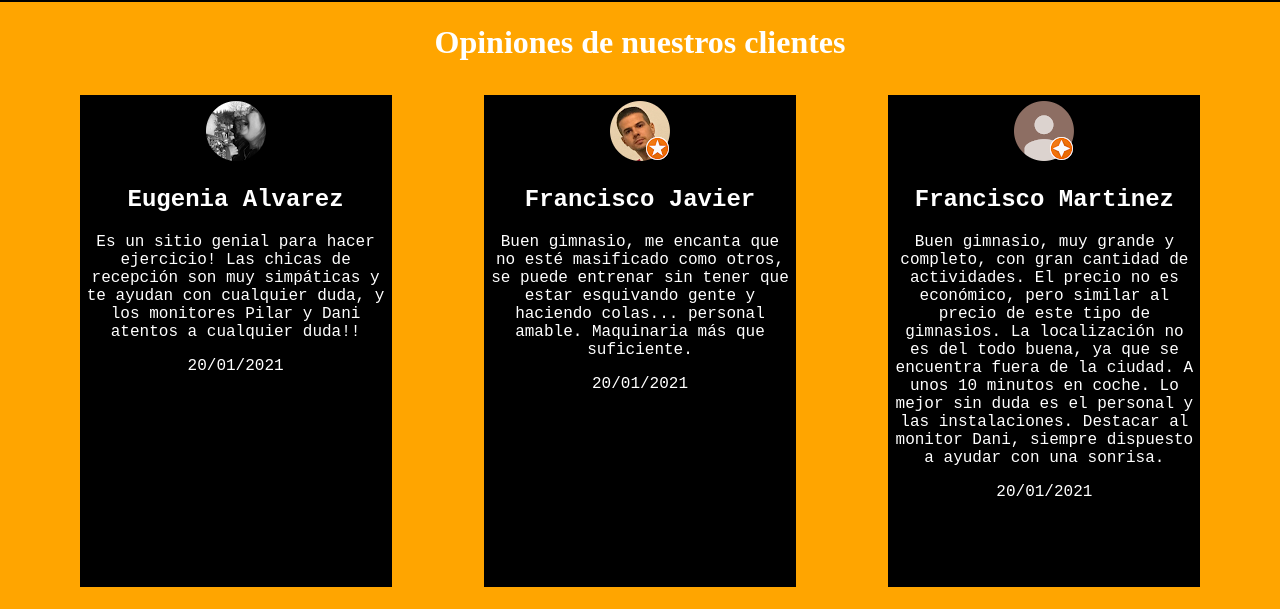
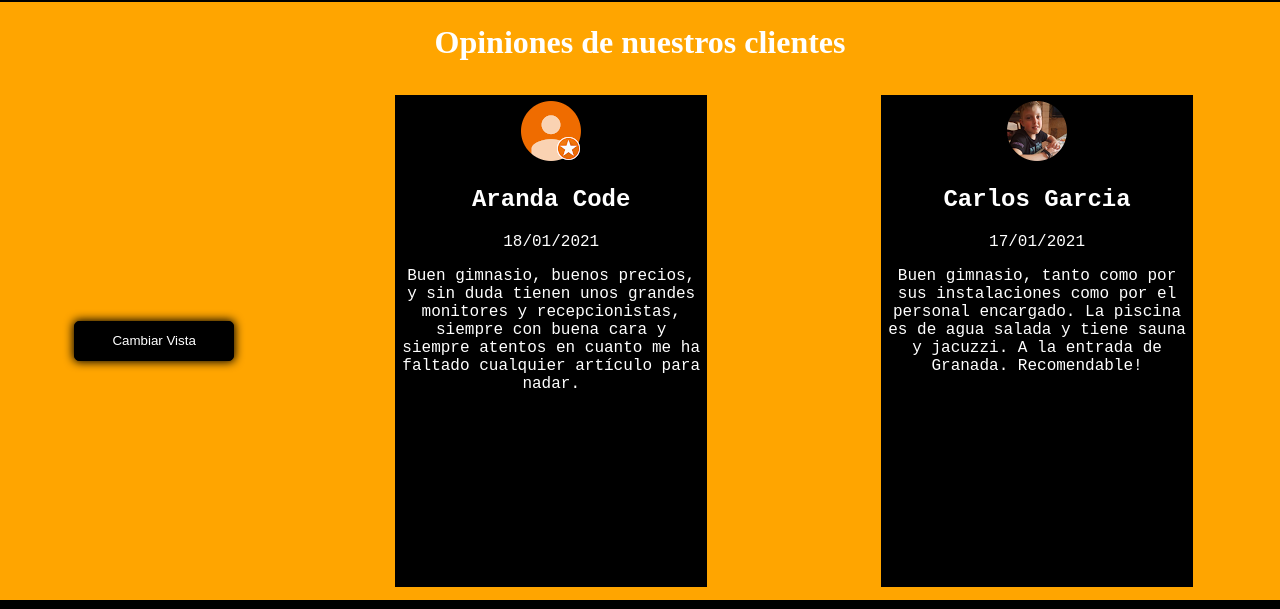
Before and after one commit to maariio17/ProyectoLandingApp, a plain HTML site: page index.html in a window 1280 px wide. Shown: the part 1723-2332 px from the top of the page. Drawn offline with nearby package versions, Linux system fonts and the light colour scheme.

Commit message:
LandingPage

```diff
--- a/index.html
+++ b/index.html
@@ -97,6 +97,7 @@
         <div class="testimonios">
             <h1>Opiniones de nuestros clientes</h1>
             <div id="testimonio">
+                <button id="vista">Cambiar Vista</button>
             </div>
         </div>
         <button id="subir">
--- a/main.js
+++ b/main.js
@@ -154,30 +154,31 @@ let arrTestimonios=[]
 let fTestimonios=$.ajax({
     url: "servtest.json",
     success: function (response) {
-        //console.log(respuesta);
-        var idTestimonio = $("#testimonio");
-        $.each(response.Testimonios, function (index, elemento) {
-            idTestimonio.append(
-                '<div class="testimonio">' +
-                    '<img src=' +elemento.ImagenCliente+ '>'+
-                    '<h2>' +elemento.NombreCliente + '</h2>' +
-                    '<p>' +elemento.Comentario + '<p>' +
-                    '<p>' +elemento.Fecha + '</p>' +
-                '</div>'
-            );
-            arrTestimonios.push(idTestimonio);
-            //console.log(arrTestimonios);
+        $.each(response.Testimonios, function (index, el) {
+            const article=$('<div>').attr("class", "testimonio");
+            const img=$('<img>').attr('src',el.ImagenCliente);
+            const name=$('<h2>').text(el.NombreCliente);
+            const text=$('<p>').text(el.Comentario);
+            const date=$('<p>').text(el.Fecha).attr('style','text-align:center');
+            let art= $(article)
+            .append(img)
+            .append(name)
+            .append(date)
+            .append(text);
+            arrTestimonios.push(article);
+            console.dir(article);
         });
+
         function testimonioAleatorio(){
             let randomTestimonios=[];
             for (let i = 0; i < 3; i++) {
                 let random= Math.floor( Math.random() * (arrTestimonios.length));
                 randomTestimonios.push(random);
+
             }
-            console.dir(randomTestimonios);
             for (let i = 0; i < randomTestimonios.length; i++) {
                 console.log(i);
-                $('#testimonio').prepend(arrTestimonios[randomTestimonios[i]]);
+                $('#testimonio').append(arrTestimonios[randomTestimonios[i]]);
             }
         }
         testimonioAleatorio();
--- a/servtest.json
+++ b/servtest.json
@@ -8,6 +8,8 @@
     "ImagenCliente":"Imagenes/cliente1.png", "NombreCliente": "Eugenia Alvarez", "Comentario": "Es un sitio genial para hacer ejercicio! Las chicas de recepción son muy simpáticas y te ayudan con cualquier duda, y los monitores Pilar y Dani atentos a cualquier duda!!", "Fecha": "20/01/2021"},
     {"ImagenCliente":"Imagenes/cliente2.png", "NombreCliente": "Francisco Javier", "Comentario": "Buen gimnasio, me encanta que no esté masificado como otros, se puede entrenar sin tener que estar esquivando gente y haciendo colas... personal amable. Maquinaria más que suficiente.", "Fecha": "20/01/2021"},
     {"ImagenCliente":"Imagenes/cliente3.png", "NombreCliente": "Francisco Martinez", "Comentario": "Buen gimnasio, muy grande y completo, con gran cantidad de actividades. El precio no es económico, pero similar al precio de este tipo de gimnasios. La localización no es del todo buena, ya que se encuentra fuera de la ciudad. A unos 10 minutos en coche. Lo mejor sin duda es el personal y las instalaciones. Destacar al monitor Dani, siempre dispuesto a ayudar con una sonrisa.", "Fecha": "20/01/2021"},
-    {"ImagenCliente":"Imagenes/cliente4.png", "NombreCliente": "Ramón Pozo", "Comentario": "Es uno de los mejores gimnasios de Granada. Buenas instalaciones trato agradable y profesional. No es muy caro.", "Fecha": "19/01/2021"}
+    {"ImagenCliente":"Imagenes/cliente4.png", "NombreCliente": "Ramón Pozo", "Comentario": "Es uno de los mejores gimnasios de Granada. Buenas instalaciones trato agradable y profesional. No es muy caro.", "Fecha": "19/01/2021"},
+    {"ImagenCliente":"Imagenes/cliente5.png", "NombreCliente": "Aranda Code", "Comentario": "Buen gimnasio, buenos precios, y sin duda tienen unos grandes monitores y recepcionistas, siempre con buena cara y siempre atentos en cuanto me ha faltado cualquier artículo para nadar.", "Fecha": "18/01/2021"},
+    {"ImagenCliente":"Imagenes/cliente6.png", "NombreCliente": "Carlos Garcia", "Comentario": "Buen gimnasio, tanto como por sus instalaciones como por el personal encargado. La piscina es de agua salada y tiene sauna y jacuzzi. A la entrada de Granada. Recomendable!", "Fecha": "17/01/2021"}
 ]
 }
--- a/styles.css
+++ b/styles.css
@@ -227,7 +227,8 @@ select{
     flex-wrap: wrap;
     height: min-content;
     background: orange;
-    justify-content: space-evenly;
+    justify-content: space-around;
+    align-items: center;
 }
 
 .testimonio{
@@ -270,6 +271,16 @@ select{
   }
   #subir:active{
     transform:scale(1.1);
+  }
+
+  #vista{
+    border-radius: 5px;
+    background-color: black;
+    color: white;
+    border: 1px solid black;
+    height: 5vh;
+    width: 20vh;
+    box-shadow: 0px 0px 10px 1px black;
   }
 
 /*****fOOTER*/
```
Also changed, not shown: Imagenes/Cliente5.png (added), Imagenes/Cliente6.png (added).
